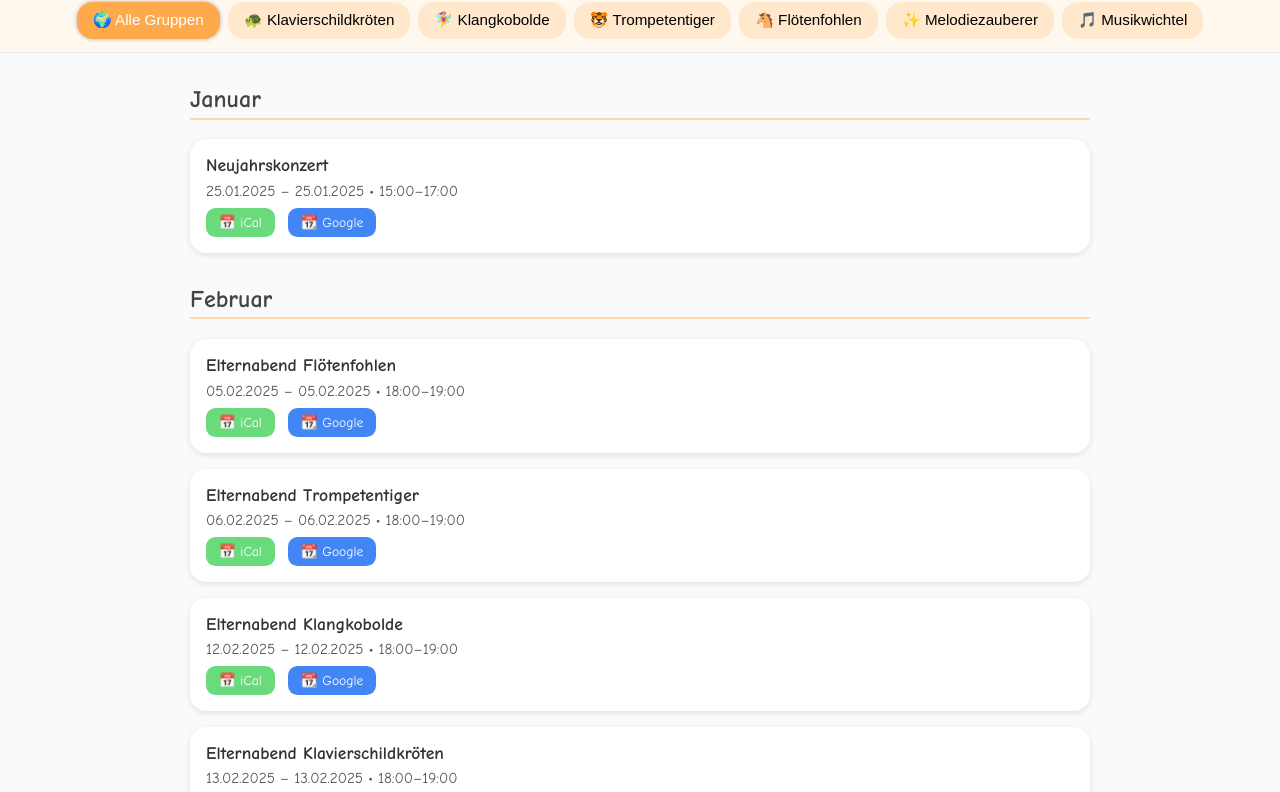
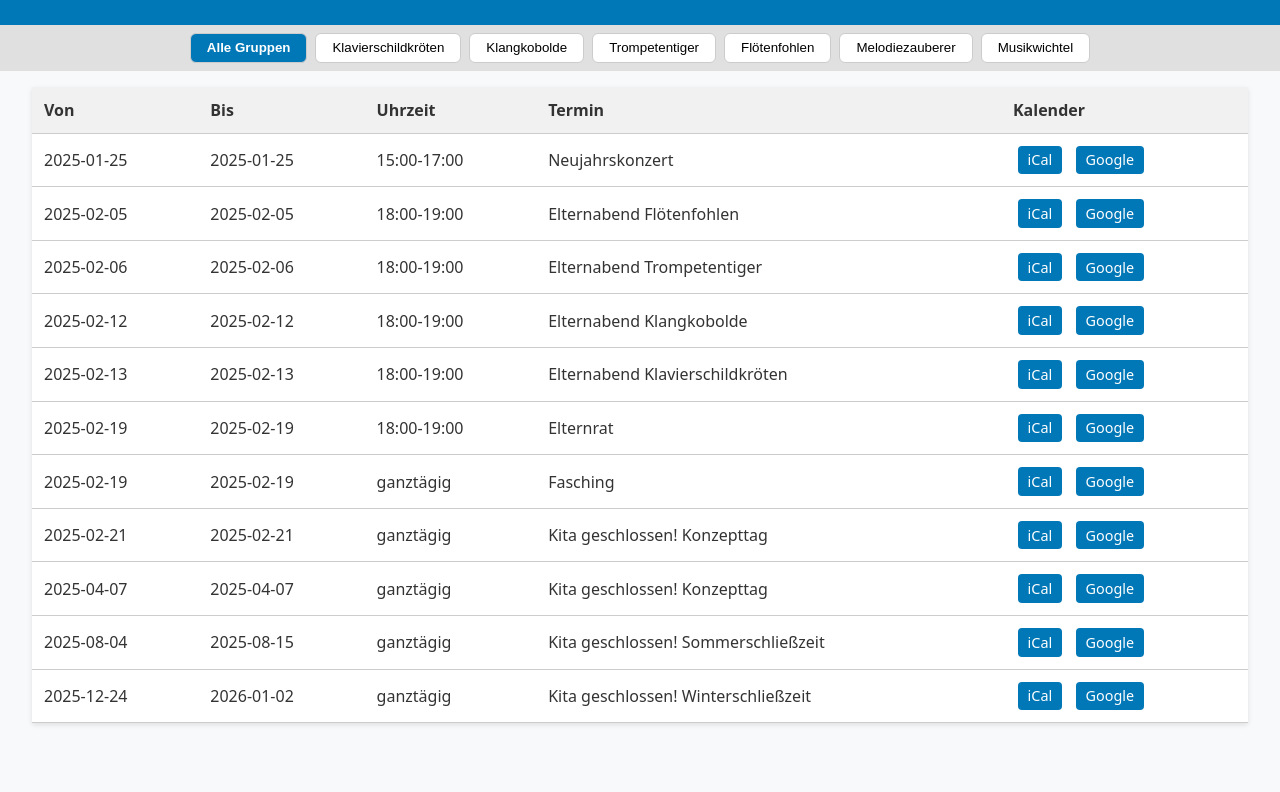
Before and after one commit to steffen0tt/Termine, a plain HTML site: page index.html in a window 1280 px wide. Shown: the part 93-885 px from the top of the page. After the commit the page ends 832 px from the top, so only its background shows below. Drawn offline with Linux system fonts and the light colour scheme.

Commit message:
Update index.html

```diff
--- a/index.html
+++ b/index.html
@@ -1,214 +1,194 @@
 <!DOCTYPE html>
 <html lang="de">
 <head>
-  <meta charset="UTF-8" />
-  <meta name="viewport" content="width=device-width, initial-scale=1.0" />
+  <meta charset="UTF-8">
+  <meta name="viewport" content="width=device-width, initial-scale=1.0">
   <title>Kita-Termine 2025</title>
   <style>
     body {
-      font-family: "Comic Sans MS", "Segoe UI", sans-serif;
-      background: #f9fafb;
+      font-family: system-ui, sans-serif;
+      background: #f8f9fa;
+      color: #333;
       margin: 0;
       padding: 0;
-      color: #333;
     }
     header {
-      background: #ffecd1;
-      padding: 1.5rem;
+      background: #0077b6;
+      color: white;
       text-align: center;
-      font-size: 1.8rem;
-      font-weight: bold;
-      color: #444;
-      box-shadow: 0 2px 4px rgba(0,0,0,0.1);
+      padding: 1rem;
     }
     nav {
       display: flex;
+      justify-content: center;
       flex-wrap: wrap;
-      justify-content: center;
+      background: #e0e0e0;
+      padding: 0.5rem;
       gap: 0.5rem;
-      background: #fff8ef;
-      padding: 0.8rem;
-      border-bottom: 1px solid #eee;
     }
     nav button {
-      border: none;
-      border-radius: 1rem;
-      padding: 0.6rem 1rem;
+      background: #ffffff;
+      border: 1px solid #ccc;
+      border-radius: 6px;
+      padding: 0.4rem 1rem;
       cursor: pointer;
-      background: #ffe8cc;
       transition: 0.2s;
-      font-size: 0.95rem;
     }
     nav button:hover {
-      background: #ffd8a8;
+      background: #d7e8ff;
     }
     nav button.active {
-      background: #ffa94d;
-      color: #fff;
-      box-shadow: 0 0 4px rgba(0,0,0,0.3);
+      background: #0077b6;
+      color: white;
+      font-weight: bold;
     }
-    .month-section {
-      margin: 2rem auto;
-      max-width: 900px;
-      padding: 0 1rem;
+    table {
+      width: 95%;
+      margin: 1rem auto;
+      border-collapse: collapse;
+      background: white;
+      box-shadow: 0 2px 5px rgba(0,0,0,0.1);
     }
-    h2 {
-      border-bottom: 2px solid #ffd8a8;
-      padding-bottom: 0.3rem;
-      color: #444;
+    th, td {
+      padding: 0.75rem;
+      border-bottom: 1px solid #ccc;
+      text-align: left;
     }
-    .event-card {
-      background: #fff;
-      border-radius: 1rem;
-      box-shadow: 0 2px 6px rgba(0,0,0,0.1);
-      padding: 1rem;
-      margin: 1rem 0;
+    th {
+      background: #f1f1f1;
     }
-    .event-title {
-      font-weight: bold;
-      font-size: 1.1rem;
-      margin-bottom: 0.4rem;
+    a.button {
+      display: inline-block;
+      margin: 0 5px;
+      padding: 0.3rem 0.6rem;
+      background: #0077b6;
+      color: white;
+      border-radius: 4px;
+      text-decoration: none;
+      font-size: 0.9rem;
     }
-    .event-time {
-      font-size: 0.95rem;
-      color: #555;
-      margin-bottom: 0.5rem;
-    }
-    .event-actions a {
-      display: inline-block;
-      margin-right: 0.5rem;
-      text-decoration: none;
-      color: #fff;
-      background: #69db7c;
-      padding: 0.4rem 0.8rem;
-      border-radius: 0.6rem;
-      font-size: 0.85rem;
-    }
-    .event-actions a.google {
-      background: #4285F4;
-    }
-    .event-actions a:hover {
-      opacity: 0.9;
+    a.button:hover {
+      background: #005f8a;
     }
   </style>
 </head>
 <body>
-  <header>📅 Kita-Termine 2025</header>
-  <nav id="groupNav">
-    <button class="active" data-group="alle">🌍 Alle Gruppen</button>
-    <button data-group="Klavierschildkröten">🐢 Klavierschildkröten</button>
-    <button data-group="Klangkobolde">🧚‍♀️ Klangkobolde</button>
-    <button data-group="Trompetentiger">🐯 Trompetentiger</button>
-    <button data-group="Flötenfohlen">🐴 Flötenfohlen</button>
-    <button data-group="Melodiezauberer">✨ Melodiezauberer</button>
-    <button data-group="Musikwichtel">🎵 Musikwichtel</button>
+  <header>
+    <h1>Kita-Termine 2025</h1>
+  </header>
+
+  <nav>
+    <button class="active" onclick="filterEvents('alle')">Alle Gruppen</button>
+    <button onclick="filterEvents('Klavierschildkröten')">Klavierschildkröten</button>
+    <button onclick="filterEvents('Klangkobolde')">Klangkobolde</button>
+    <button onclick="filterEvents('Trompetentiger')">Trompetentiger</button>
+    <button onclick="filterEvents('Flötenfohlen')">Flötenfohlen</button>
+    <button onclick="filterEvents('Melodiezauberer')">Melodiezauberer</button>
+    <button onclick="filterEvents('Musikwichtel')">Musikwichtel</button>
   </nav>
-  <div id="eventContainer"></div>
+
+  <table id="termine">
+    <thead>
+      <tr>
+        <th>Von</th>
+        <th>Bis</th>
+        <th>Uhrzeit</th>
+        <th>Termin</th>
+        <th>Kalender</th>
+      </tr>
+    </thead>
+    <tbody></tbody>
+  </table>
 
   <script>
-    const events = [
-      { title: "Neujahrskonzert", start: "2025-01-25", end: "2025-01-25", time: "15:00–17:00" },
-      { title: "Elternabend Flötenfohlen", start: "2025-02-05", end: "2025-02-05", time: "18:00–19:00" },
-      { title: "Elternabend Trompetentiger", start: "2025-02-06", end: "2025-02-06", time: "18:00–19:00" },
-      { title: "Elternabend Klangkobolde", start: "2025-02-12", end: "2025-02-12", time: "18:00–19:00" },
-      { title: "Elternabend Klavierschildkröten", start: "2025-02-13", end: "2025-02-13", time: "18:00–19:00" },
-      { title: "Elternrat", start: "2025-02-19", end: "2025-02-19", time: "18:00–19:00" },
-      { title: "Fasching", start: "2025-02-19", end: "2025-02-19", allDay: true },
-      { title: "Kita geschlossen! Konzepttag", start: "2025-02-21", end: "2025-02-21", allDay: true },
-      // ... (weitere Termine hier wie zuvor einfügen)
-      { title: "Kita geschlossen! Winterschließzeit", start: "2025-12-24", end: "2026-01-02", allDay: true }
+    const termine = [
+      {von: "2025-01-25", bis: "2025-01-25", zeit: "15:00-17:00", titel: "Neujahrskonzert"},
+      {von: "2025-02-05", bis: "2025-02-05", zeit: "18:00-19:00", titel: "Elternabend Flötenfohlen"},
+      {von: "2025-02-06", bis: "2025-02-06", zeit: "18:00-19:00", titel: "Elternabend Trompetentiger"},
+      {von: "2025-02-12", bis: "2025-02-12", zeit: "18:00-19:00", titel: "Elternabend Klangkobolde"},
+      {von: "2025-02-13", bis: "2025-02-13", zeit: "18:00-19:00", titel: "Elternabend Klavierschildkröten"},
+      {von: "2025-02-19", bis: "2025-02-19", zeit: "18:00-19:00", titel: "Elternrat"},
+      {von: "2025-02-19", bis: "2025-02-19", zeit: "ganztägig", titel: "Fasching"},
+      {von: "2025-02-21", bis: "2025-02-21", zeit: "ganztägig", titel: "Kita geschlossen! Konzepttag"},
+      {von: "2025-04-07", bis: "2025-04-07", zeit: "ganztägig", titel: "Kita geschlossen! Konzepttag"},
+      {von: "2025-08-04", bis: "2025-08-15", zeit: "ganztägig", titel: "Kita geschlossen! Sommerschließzeit"},
+      {von: "2025-12-24", bis: "2026-01-02", zeit: "ganztägig", titel: "Kita geschlossen! Winterschließzeit"}
     ];
 
-    // Hilfsfunktionen
-    const monthNames = ["Januar","Februar","März","April","Mai","Juni","Juli","August","September","Oktober","November","Dezember"];
-    function formatDate(d) {
-      return new Date(d).toLocaleDateString("de-DE",{day:"2-digit",month:"2-digit",year:"numeric"});
-    }
-    function formatDateForGoogle(d) {
-      return new Date(d).toISOString().replace(/[-:]/g,"").split(".")[0]+"Z";
-    }
-
-    // iCal-Export
-    function createICS(ev) {
-      const start = ev.allDay ? `${ev.start}T000000` : `${ev.start}T${(ev.time||"00:00").split("–")[0].replace(":","")}00`;
-      const endDate = new Date(ev.end);
-      endDate.setHours(ev.allDay ? 23 : 23, ev.allDay ? 59 : 59);
-      const end = endDate.toISOString().replace(/[-:]/g,"").split(".")[0]+"Z";
+    function createICS(von, bis, titel, beschreibung) {
+      const start = formatDateICS(von);
+      const end = formatDateICS(addOneDay(bis)); // Endtag inklusive
+      const reminder = `
+BEGIN:VALARM
+TRIGGER:-P2D
+DESCRIPTION:Erinnerung
+ACTION:DISPLAY
+END:VALARM`;
       return `BEGIN:VCALENDAR
 VERSION:2.0
-PRODID:-//Kita//Kalender//DE
+PRODID:-//Kita Termine//DE
 BEGIN:VEVENT
-SUMMARY:${ev.title}
-DTSTART;TZID=Europe/Berlin:${start.replace("Z","")}
-DTEND;TZID=Europe/Berlin:${end.replace("Z","")}
-DESCRIPTION:🔔 Erinnerung: 2 Tage vor dem Termin
-BEGIN:VALARM
-TRIGGER:-P2D
-ACTION:DISPLAY
-DESCRIPTION:Erinnerung
-END:VALARM
+SUMMARY:${titel}
+DESCRIPTION:${beschreibung}
+DTSTART;TZID=Europe/Berlin:${start}
+DTEND;TZID=Europe/Berlin:${end}${reminder}
 END:VEVENT
 END:VCALENDAR`;
     }
 
-    // Google Link
-    function createGoogleLink(ev) {
-      const start = formatDateForGoogle(ev.start);
-      const endDate = new Date(ev.end);
-      endDate.setHours(23,59);
-      const end = formatDateForGoogle(endDate);
-      const text = encodeURIComponent(ev.title);
-      const details = encodeURIComponent("🔔 Erinnerung: 2 Tage vor dem Termin");
-      return `https://www.google.com/calendar/render?action=TEMPLATE&text=${text}&dates=${start}/${end}&ctz=Europe/Berlin&details=${details}`;
+    function formatDateICS(date) {
+      const d = new Date(date);
+      return d.toISOString().replace(/[-:]/g, "").split(".")[0];
     }
 
-    // Rendering
-    function renderEvents(filter="alle") {
-      const container = document.getElementById("eventContainer");
-      container.innerHTML = "";
-      let currentMonth = "";
-      const filtered = events.filter(ev => {
-        const t = ev.title.toLowerCase();
-        const belongs = ["klavierschildkröten","klangkobolde","trompetentiger","flötenfohlen","melodiezauberer","musikwichtel"]
-          .some(g => t.includes(g));
-        return filter==="alle" ||
-               t.includes(filter.toLowerCase()) ||
-               !belongs;
-      });
-      filtered.sort((a,b)=> new Date(a.start)-new Date(b.start));
-      filtered.forEach(ev => {
-        const mName = monthNames[new Date(ev.start).getMonth()];
-        if (mName!==currentMonth) {
-          currentMonth = mName;
-          const sec = document.createElement("div");
-          sec.className="month-section";
-          sec.innerHTML=`<h2>${mName}</h2>`;
-          container.appendChild(sec);
+    function addOneDay(dateStr) {
+      const d = new Date(dateStr);
+      d.setDate(d.getDate() + 1);
+      return d;
+    }
+
+    function createGoogleLink(von, bis, titel, beschreibung) {
+      const start = formatDateICS(von);
+      const end = formatDateICS(addOneDay(bis));
+      const details = encodeURIComponent(beschreibung + "\n\n🔔 Erinnerung: 2 Tage vor dem Termin");
+      return `https://calendar.google.com/calendar/render?action=TEMPLATE&text=${encodeURIComponent(titel)}&dates=${start}/${end}&details=${details}&ctz=Europe/Berlin`;
+    }
+
+    function renderTable(filter = "alle") {
+      const tbody = document.querySelector("#termine tbody");
+      tbody.innerHTML = "";
+
+      termine.forEach(event => {
+        const gruppen = ["Klavierschildkröten", "Klangkobolde", "Trompetentiger", "Flötenfohlen", "Melodiezauberer", "Musikwichtel"];
+        const betrifftAlle = !gruppen.some(g => event.titel.includes(g));
+        if (filter === "alle" || event.titel.includes(filter) || betrifftAlle) {
+          const beschreibung = `${event.titel} – Erinnerung: 2 Tage vor dem Termin`;
+          const ics = createICS(event.von, event.bis, event.titel, beschreibung);
+          const google = createGoogleLink(event.von, event.bis, event.titel, beschreibung);
+
+          const row = document.createElement("tr");
+          row.innerHTML = `
+            <td>${event.von}</td>
+            <td>${event.bis}</td>
+            <td>${event.zeit}</td>
+            <td>${event.titel}</td>
+            <td>
+              <a href="data:text/calendar;charset=utf-8,${encodeURIComponent(ics)}" download="${event.titel}.ics" class="button">iCal</a>
+              <a href="${google}" target="_blank" class="button">Google</a>
+            </td>`;
+          tbody.appendChild(row);
         }
-        const card = document.createElement("div");
-        card.className="event-card";
-        const timeText = ev.allDay ? "ganztägig" : ev.time || "";
-        card.innerHTML = `
-          <div class="event-title">${ev.title}</div>
-          <div class="event-time">${formatDate(ev.start)} – ${formatDate(ev.end)} • ${timeText}</div>
-          <div class="event-actions">
-            <a href="data:text/calendar;charset=utf8,${encodeURIComponent(createICS(ev))}" download="${ev.title}.ics">📅 iCal</a>
-            <a class="google" href="${createGoogleLink(ev)}" target="_blank">📆 Google</a>
-          </div>`;
-        container.lastChild.appendChild(card);
       });
     }
 
-    renderEvents();
+    function filterEvents(gruppe) {
+      renderTable(gruppe);
+      document.querySelectorAll("nav button").forEach(btn => btn.classList.remove("active"));
+      const activeBtn = [...document.querySelectorAll("nav button")].find(btn => btn.textContent.includes(gruppe === 'alle' ? 'Alle' : gruppe));
+      if (activeBtn) activeBtn.classList.add("active");
+    }
 
-    // Navigation / Filter
-    document.querySelectorAll("nav button").forEach(btn=>{
-      btn.addEventListener("click",()=>{
-        document.querySelectorAll("nav button").forEach(b=>b.classList.remove("active"));
-        btn.classList.add("active");
-        renderEvents(btn.dataset.group);
-      });
-    });
+    renderTable();
   </script>
 </body>
 </html>
```
